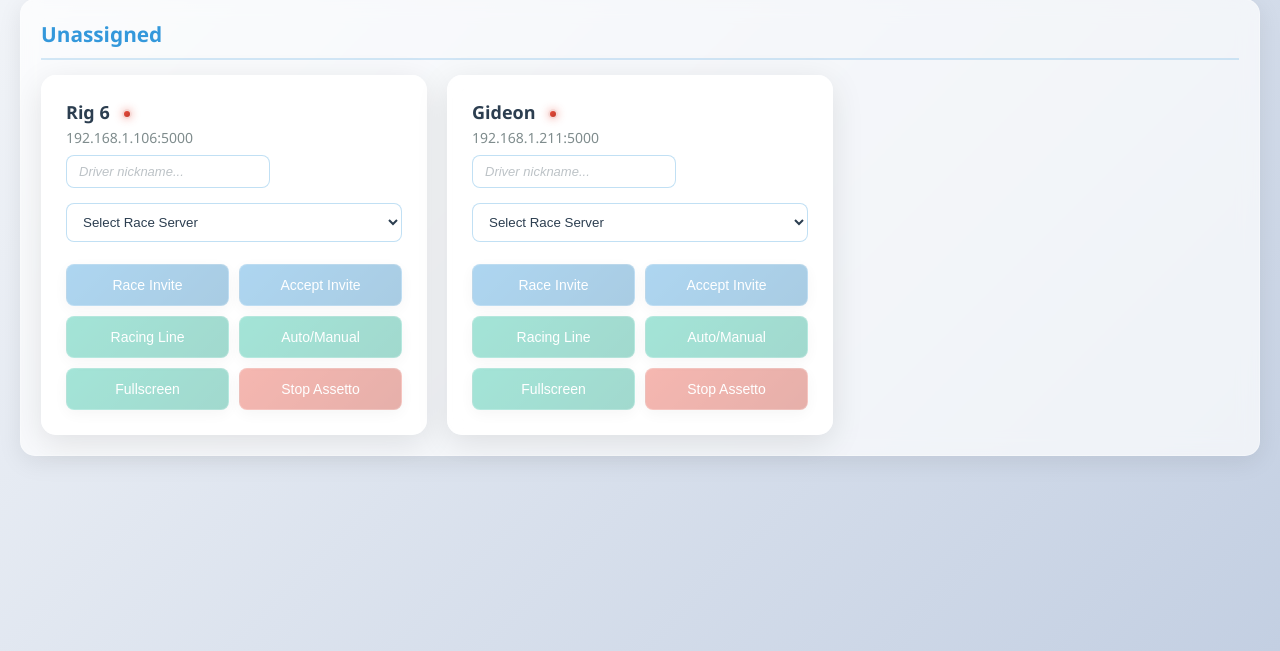
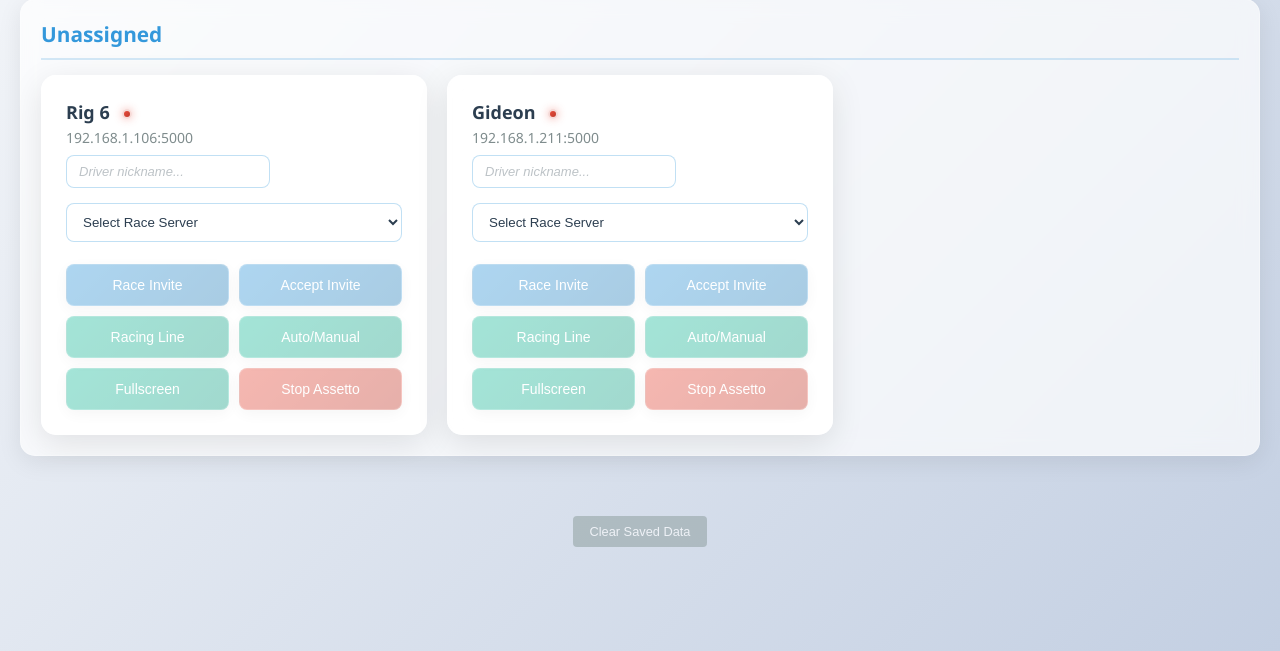
Before and after one commit to Godron629/drivr-client, a Flask app: page / in a window 1280 px wide. Shown: the part 149-800 px from the top of the page. Run offline with Flask 3, Linux system fonts and the light colour scheme.

Commit message:
Move localStorage clear button to bottom of page

```diff
--- a/dashboard/app/static/css/style.css
+++ b/dashboard/app/static/css/style.css
@@ -20,6 +20,7 @@ body {
     border-radius: 15px;
     backdrop-filter: blur(10px);
     box-shadow: 0 8px 32px rgba(0, 0, 0, 0.1);
+    position: relative;
 }
 
 .header h1 {
@@ -27,6 +28,29 @@ body {
     font-weight: 600;
     font-size: 2.2rem;
     text-shadow: 0 2px 4px rgba(0, 0, 0, 0.1);
+}
+
+.footer {
+    text-align: center;
+    margin-top: 30px;
+    padding: 20px;
+}
+
+.clear-storage {
+    background: #95a5a6;
+    color: white;
+    border: none;
+    padding: 8px 16px;
+    border-radius: 4px;
+    font-size: 0.8rem;
+    cursor: pointer;
+    opacity: 0.6;
+    transition: opacity 0.2s;
+}
+
+.clear-storage:hover {
+    opacity: 1;
+    background: #7f8c8d;
 }
 
 .dashboard {
--- a/dashboard/app/static/js/dashboard.js
+++ b/dashboard/app/static/js/dashboard.js
@@ -130,6 +130,17 @@ async function saveClientNicknames() {
         console.log('Saved client nicknames to localStorage');
     } catch (error) {
         console.error('Error saving client nicknames:', error);
+    }
+}
+
+function clearLocalStorage() {
+    if (confirm('Are you sure you want to clear all saved assignments and nicknames? This cannot be undone.')) {
+        localStorage.removeItem('clientAssignments');
+        localStorage.removeItem('clientNicknames');
+        console.log('Cleared localStorage data');
+
+        // Reload the page to reset everything
+        location.reload();
     }
 }
 
--- a/dashboard/app/templates/index.html
+++ b/dashboard/app/templates/index.html
@@ -17,6 +17,11 @@
         </div>
     </div>
 
+    <div class="footer">
+        <button id="clear-storage-btn" class="clear-storage" onclick="clearLocalStorage()">
+            Clear Saved Data
+        </button>
+    </div>
 
     <script src="{{ url_for('static', filename='js/dashboard.js') }}"></script>
 </body>
```
